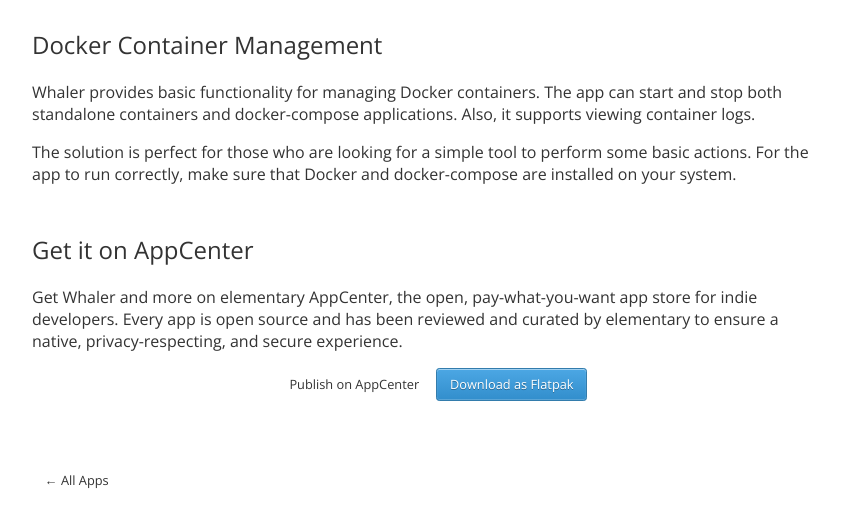
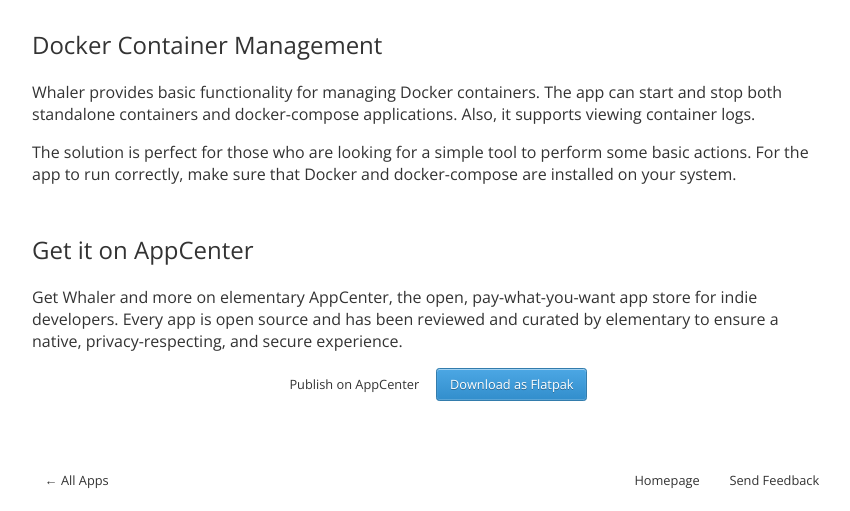
Before and after one commit to elementary/appcenter-web, a Jekyll site: the page built from _apps/com.github.sdv43.whaler.md, in a window 1280 px wide. Shown: the part 448-959 px from the top of the page, without its empty margins (208-1058 px from the left). Built offline with Jekyll 4.4.1, drawn with Linux system fonts in a browser that asks for light colours; nearby versions of some CDN libraries; part of the change alters nothing that is shown.

Commit message:
Automatic update of data

```diff
--- a/_apps/com.github.sdv43.whaler.md
+++ b/_apps/com.github.sdv43.whaler.md
@@ -3,9 +3,9 @@ app_id: com.github.sdv43.whaler
 title: "Whaler"
 summary: "Docker Container Management"
 developer: "Selivestrov Dmitriy"
-homepage: false
+homepage: https://github.com/sdv43/whaler
 help_page: false
-bugtracker: false
+bugtracker: https://github.com/sdv43/whaler/issues
 dist: flatpak
 screenshots:
   - https://raw.githubusercontent.com/sdv43/whaler/master/data/images/screenshots/screenshot-1.png
```
